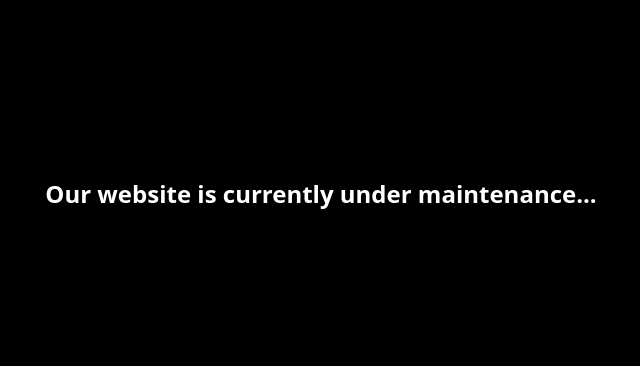
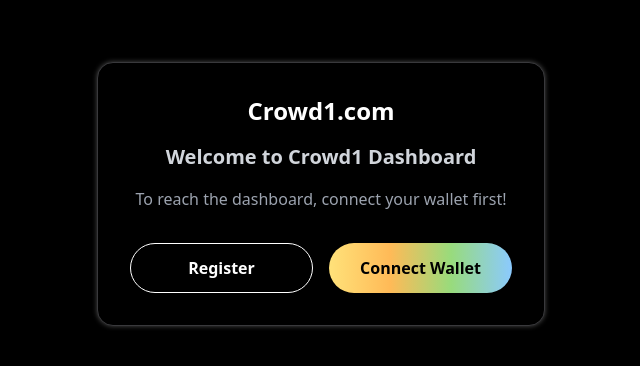
Before and after one commit to PolluxCoin2-0/Crowd1_FRONTEND, a React (Vite) app: page / in a window 1280 px wide. Shown: the part 206-572 px from the top of the page, without its empty margins (319-959 px from the left). Built offline with nearby package versions, Linux system fonts and the light colour scheme; no server answers.

Commit message:
removed mainatainence page

```diff
--- a/src/App.jsx
+++ b/src/App.jsx
@@ -28,35 +28,35 @@ function ReferralRedirect() {
 
 function App() {
   return (
-    <div className="min-h-screen bg-black flex justify-center items-center">
-      <p className="font-bold text-white text-2xl text-center">Our website is currently under maintenance...</p>
-    </div>
-    // <Provider store={store}>
-    //   <PersistGate loading={null} persistor={persistor}>
-    //     <Router>
-    //       {/* Toast container */}
-    //       <ToastContainer
-    //         position="top-center"
-    //         autoClose={3000}
-    //         theme="dark"
-    //         newestOnTop={true}
-    //         pauseOnFocusLoss
-    //         toastClassName="custom-toast"
-    //       />
+    // <div className="min-h-screen bg-black flex justify-center items-center">
+    //   <p className="font-bold text-white text-2xl text-center">Our website is currently under maintenance...</p>
+    // </div>
+    <Provider store={store}>
+      <PersistGate loading={null} persistor={persistor}>
+        <Router>
+          {/* Toast container */}
+          <ToastContainer
+            position="top-center"
+            autoClose={3000}
+            theme="dark"
+            newestOnTop={true}
+            pauseOnFocusLoss
+            toastClassName="custom-toast"
+          />
 
-    //       {/* Referral redirection logic */}
-    //       <ReferralRedirect />
+          {/* Referral redirection logic */}
+          <ReferralRedirect />
 
-    //       {/* App routes */}
-    //       <Routes>
-    //         <Route path="/" element={<Login />} />
-    //         <Route path="/register" element={<Register />} />
-    //         <Route path="/home" element={<Home />} />
-    //         <Route path="/referralearning" element={<ReferralEarning />} />
-    //       </Routes>
-    //     </Router>
-    //   </PersistGate>
-    // </Provider>
+          {/* App routes */}
+          <Routes>
+            <Route path="/" element={<Login />} />
+            <Route path="/register" element={<Register />} />
+            <Route path="/home" element={<Home />} />
+            <Route path="/referralearning" element={<ReferralEarning />} />
+          </Routes>
+        </Router>
+      </PersistGate>
+    </Provider>
   );
 }
 
--- a/src/pages/Login.jsx
+++ b/src/pages/Login.jsx
@@ -52,13 +52,13 @@ const Login = () => {
           </div>
           <div className="flex flex-col md:flex-row space-y-3 md:space-y-0 md:space-x-4">
             <Link
-            // to="/register"
+            to="/register"
               className="border border-white text-white py-3 px-4 sm:px-6 font-bold rounded-full hover:bg-white hover:text-gray-900 transition-all w-full md:w-1/2">
               Register
             </Link>
             <button className="whitespace-nowrap bg-[linear-gradient(to_right,#FFE27A,#FFBA57,#98DB7C,#8BCAFF)] text-black font-bold py-3 px-4 sm:px-6 rounded-full
              shadow-lg hover:shadow-xl transition-all w-full md:w-1/2"
-            // onClick={handleLogin}
+            onClick={handleLogin}
              >
               {
                 isLoading? (
--- a/src/pages/MintTable.jsx
+++ b/src/pages/MintTable.jsx
@@ -248,7 +248,7 @@ const MintTable = ({ globalLoading, setGlobalLoading }) => {
                   </td>
                   <td className="py-4 px-6 text-right">
                     <button
-                      // onClick={handldeMintFunc}
+                      onClick={handldeMintFunc}
                       className="bg-[linear-gradient(to_right,#FFE27A,#FFBA57,#98DB7C,#8BCAFF)] text-black font-bold py-2 px-10 rounded-lg shadow-lg hover:shadow-xl hover:scale-105 transition-transform duration-300"
                     >
                       {isLoading ? <Loader /> : " Mint"}
```
